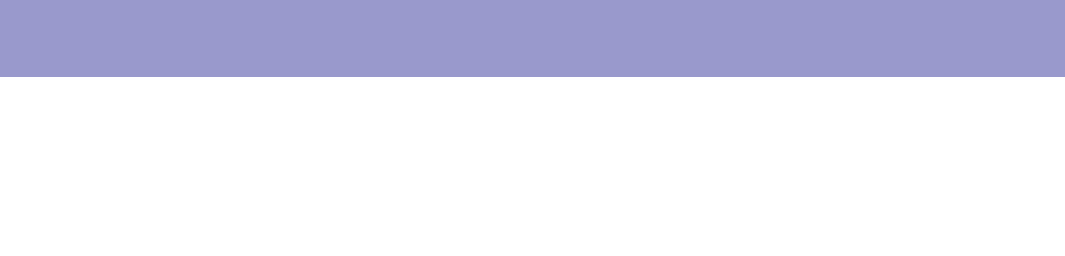
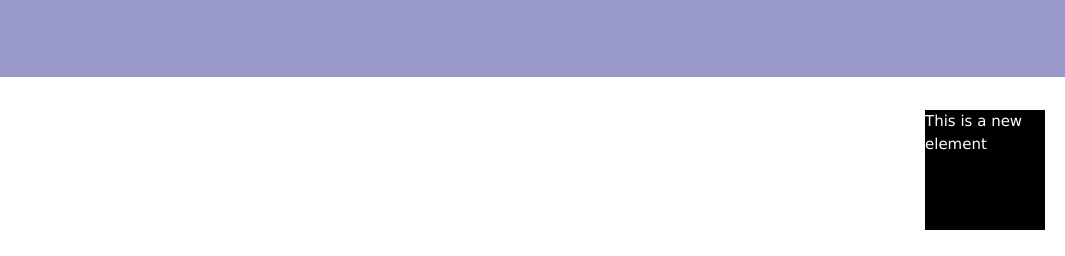
Before and after one commit to SurkovKostiantyn/kn23html, a plain HTML site: page index.html in a window 1280 px wide. Shown: the part 550-806 px from the top of the page, 215-1280 px from the left. Drawn offline with Linux system fonts and the light colour scheme.

Commit message:
+ w3.css + scss

```diff
--- a/index.html
+++ b/index.html
@@ -7,7 +7,17 @@
     <!-- Додайте свій CSS -->
     <link rel="stylesheet" href="styles/style.css">
     <link rel="stylesheet" href="styles/w3.css">
-
+    <script src="scripts/script.js"></script>
+<!--    <style>-->
+<!--        #newElement{-->
+<!--            width: 120px;-->
+<!--            height: 120px;-->
+<!--        }-->
+<!--        #newElement.full{-->
+<!--            width: 400px;-->
+<!--            height: 400px;-->
+<!--        }-->
+<!--    </style>-->
 </head>
 <body>
 <!-- Навігація -->
@@ -75,6 +85,7 @@
         </ul>
     </div>
 </footer>
-<script src="scripts/script.js"></script>
+
+
 </body>
 </html>
--- a/scripts/script.js
+++ b/scripts/script.js
@@ -0,0 +1,55 @@
+// Виконується після завантаження вікна
+window.onload = () => {
+
+    // Отримуємо перший елемент тега body
+    let elementBody = document.getElementsByTagName('body')[0];
+
+    // Створюємо новий елемент div
+    let newElement = document.createElement('div');
+
+    // Додаємо текст до нового елемента
+    newElement.innerHTML = "This is a new element";
+
+    // Додаємо клас "panel" до новоствореного елемента
+    newElement.className += "panel";
+
+    // Встановлюємо стиль позиціювання елемента
+    newElement.style.position = "absolute"; // Робимо елемент абсолютно позиціонованим
+
+    // Розміщуємо елемент внизу праворуч
+    newElement.style.bottom = "20px";
+    newElement.style.right = "20px";
+
+    // Встановлюємо початкові розміри елемента
+    newElement.style.height = "120px";
+    newElement.style.width = "120px";
+
+    // Задаємо фоновий колір і колір тексту
+    newElement.style.backgroundColor = "black";
+    newElement.style.color = "white";
+
+    // Додаємо обробник події onclick, що змінює розміри елемента
+    newElement.onclick = changeNewElement;
+
+    // Присвоюємо ідентифікатор елементу, щоб пізніше до нього звертатися
+    newElement.id = "newElement";
+
+    // Додаємо новий елемент на початок body (вставляється перед усіма іншими елементами)
+    elementBody.prepend(newElement);
+}
+
+// Перемикач ВКЛ/ВИКЛ для зміни розміру елемента
+let onOff = false;
+
+// Функція для зміни розміру елемента
+function changeNewElement() {
+    // Отримуємо елемент за його ID
+    let el = document.getElementById('newElement');
+
+    // Якщо перемикач увімкнений, встановлюємо початкові розміри, інакше розширюємо елемент
+    el.style.height = onOff ? "120px" : "400px";
+    el.style.width = onOff ? "120px" : "400px";
+
+    // Міняємо стан перемикача
+    onOff = !onOff;
+}
```
Also changed, not shown: images/gallery/image1.jpg (added), images/gallery/image2.jpg (added), images/gallery/image3.jpg (added).
